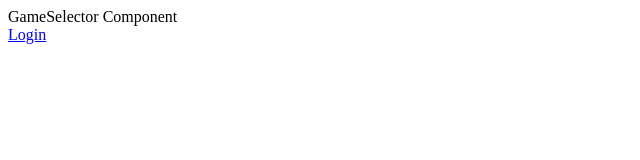
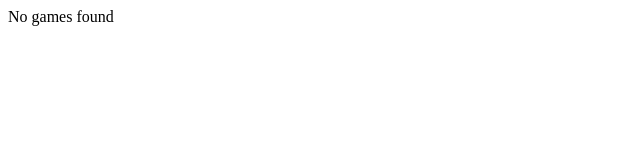
Before and after one commit to kmcbrayer/kora, a React app: page / in a window 1280 px wide. Shown: the top 160 px of the page, without its empty margins (0-640 px from the left). Built offline with nearby package versions, Linux system fonts and the light colour scheme; the HTML template or start-up script is replaced by a standard one.

Commit message:
add GameSelector component

```diff
--- a/src/components/GameSelector.jsx
+++ b/src/components/GameSelector.jsx
@@ -2,11 +2,27 @@ import React from 'react';
 import { Link } from 'react-router';
 
 class GameSelector extends React.Component {
+    constructor(props) {
+        super(props);
+        this.state = {
+            games: window.loadInfo && window.loadInfo.games || []
+        }
+    }
+
     render() {
+        const gameItems = this.state.games.map((game) => {
+            return (<li key={game.id}>{game.name}</li>);
+        });
+
         return (
             <div>
-                <div>GameSelector Component</div>
-                <Link to='login'>Login</Link>
+                {this.state.games.length ? (
+                    <ul>
+                        {gameItems}
+                    </ul>
+                ) : (
+                    "No games found"
+                )}
             </div>
         );
     }
```
